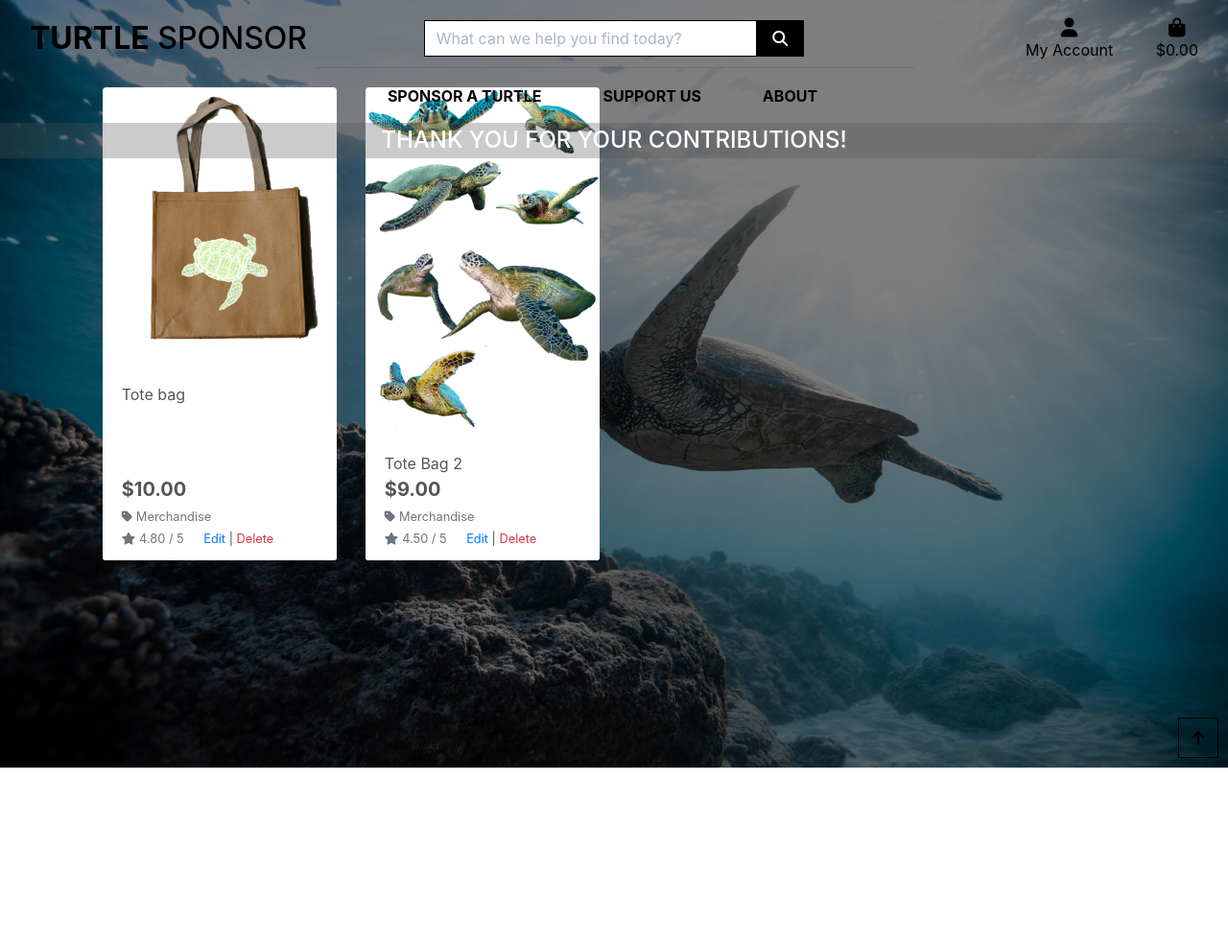
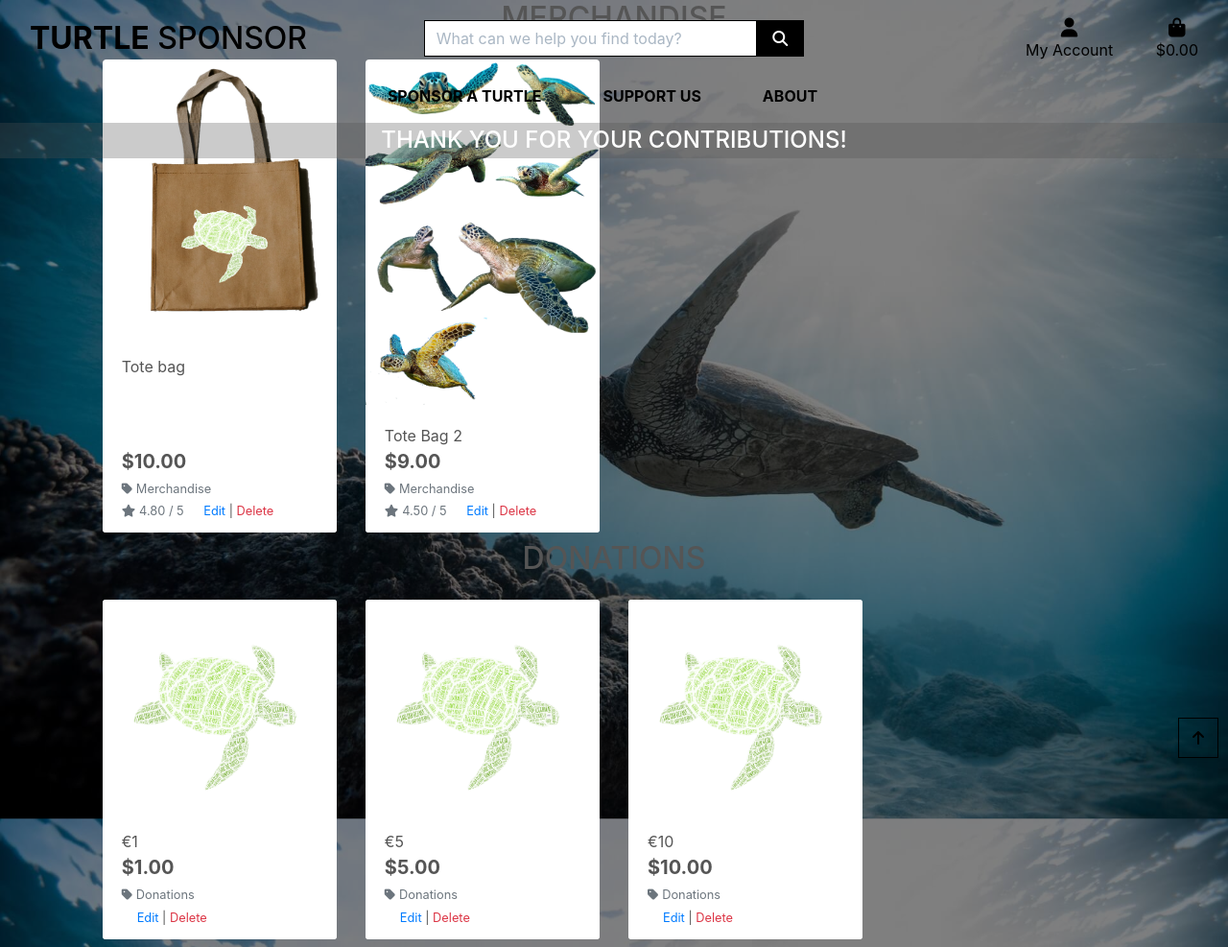
Before and after one commit to hartnetl/ridley-me-this, a Django app: page /merchandise/ in a window 1280 px wide. Shown: the whole page at 96% size. Before the commit the page ends 800 px from the top, so only its background shows below. Run offline with Django 4.2, Linux system fonts and the light colour scheme; a user stored in the database is signed in; data comes from the database, SQL or seed files in the repository; some libraries are stand-ins or nearby versions.

Commit message:
Feat: Display donations on merchandise page

```diff
--- a/merchandise/templates/merchandise/merchandise.html
+++ b/merchandise/templates/merchandise/merchandise.html
@@ -11,25 +11,15 @@
 
 {% block content %}
 
-<!-- This container has two rows: One to contain the page title and any currently selected categories and one for the products themselves.  -->
+<!-- MERCHANDISE  -->
+
 <div class="container-fluid">
 
     <!-- Header row  -->
 
     <div class="row">
-        <div class="col text-center mt-3">
-            <h2 class="logo-font">Products</h2>
-
-            <!-- category badges  -->
-
-            {% for c in current_categories %}
-            <a class="text-decoration-none" href="{% url 'merch' %}?category={{ c.name }}">
-                <span
-                    class="p-2 mt-2 badge badge-white rounded-0 border border-dark">{{ c.friendly_name }}</span>
-            </a>
-            {% endfor %}
-
-            <hr class="w-50 mb-1">
+        <div class="col text-center mt-10">
+            <h2 class="logo-font">MERCHANDISE</h2>
         </div>
     </div>
 
@@ -133,4 +123,105 @@
         <i class="fas fa-arrow-up text-black mx-auto my-auto"></i>
     </a>
 </div>
+
+<!-- DONATIONS -->
+
+<div class="container-fluid">
+
+    <!-- Header row  -->
+
+    <div class="row">
+        <div class="col text-center mt-10">
+            <h2 class="logo-font">DONATIONS</h2>
+        </div>
+    </div>
+
+    <!-- Products row  -->
+    <div class="row">
+        <!-- This row has 2 rows  -->
+        <div class="product-container col-10 offset-1">
+
+            <!-- row 1 - sort options  -->
+
+            <div class="row mt-1 mb-2">
+                <div class="product-container col-10 offset-1">
+                    <div class="row mt-1 mb-2">
+                    </div>
+                </div>
+
+                <!-- row 2 - products  -->
+
+                <div class="row">
+                    {% for donate in donations %}
+                    <div class="col-sm-6 col-md-6 col-lg-4 col-xl-3">
+                        <div class="card h-100 border-0">
+                            {% if donate.image %}
+                            <a href=" ">
+                                <img class="card-img-top img-fluid" src="{{ donate.image.url }}"
+                                    alt="{{ donate.name }}">
+                            </a>
+                            {% else %}
+                            <a href=" ">
+                                <img class="card-img-top img-fluid" src="{{ MEDIA_URL }}noimage.png"
+                                    alt="{{ donate.name }}">
+                            </a>
+                            {% endif %}
+                            <div class="card-body pb-0">
+                                <p class="mb-0">{{ donate.name }}</p>
+                            </div>
+                            <div class="card-footer bg-white pt-0 border-0 text-left">
+                                <div class="row">
+                                    <div class="col">
+                                        <p class="lead mb-0 text-left font-weight-bold">${{ donate.price }}</p>
+
+                                        {% if donate.category %}
+                                        <p class="small mt-1 mb-0">
+                                            <!-- We want to display the category to users with the friendly name, but use the programmatic one as the href -->
+                                            <a class="text-muted"
+                                                href=" ">
+                                                <i class="fas fa-tag mr-1"></i>{{ donate.category.friendly_name }}
+                                            </a>
+                                        </p>
+                                        {% endif %}
+
+                                        {% if request.user.is_superuser %}
+                                            <small class="ml-3">
+                                                <a href=" ">Edit</a> |
+                                                <a class="text-danger" href=" ">Delete</a>
+                                            </small>
+                                        {% endif %}
+                                    </div>
+                                </div>
+                            </div>
+                        </div>
+                    </div>
+
+                    <!-- This sets the size of the hr, depending on how many columns are there  -->
+
+                    {% if forloop.counter|divisibleby:1 %}
+                    <div class="col-12 d-sm-none mb-5">
+                        <hr>
+                    </div>
+                    {% endif %}
+                    {% if forloop.counter|divisibleby:2 %}
+                    <div class="col-12 d-none d-sm-block d-md-block d-lg-none mb-5">
+                        <hr>
+                    </div>
+                    {% endif %}
+                    {% if forloop.counter|divisibleby:3 %}
+                    <div class="col-12 d-none d-lg-block d-xl-none mb-5">
+                        <hr>
+                    </div>
+                    {% endif %}
+                    {% if forloop.counter|divisibleby:4 %}
+                    <div class="col-12 d-none d-xl-block mb-5">
+                        <hr>
+                    </div>
+                    {% endif %}
+                    {% endfor %}
+                </div>
+            </div>
+        </div>
+    </div>
+</div>
 {% endblock %}
--- a/templates/includes/main-nav.html
+++ b/templates/includes/main-nav.html
@@ -37,7 +37,7 @@
                 Followed by activewear and essentials separated by a comma. This syntax ensures we end up with a comma-separated string in the view. -->
                 <a href="{% url 'merch' %}" class="dropdown-item">Merchandise</a>
                 <a href=" " class="dropdown-item">Donate</a>
-                <a href=" " class="dropdown-item">Browse All</a>
+                <a href="{% url 'merch' %}" class="dropdown-item">Browse All</a>
             </div>
         </li>
 
```
